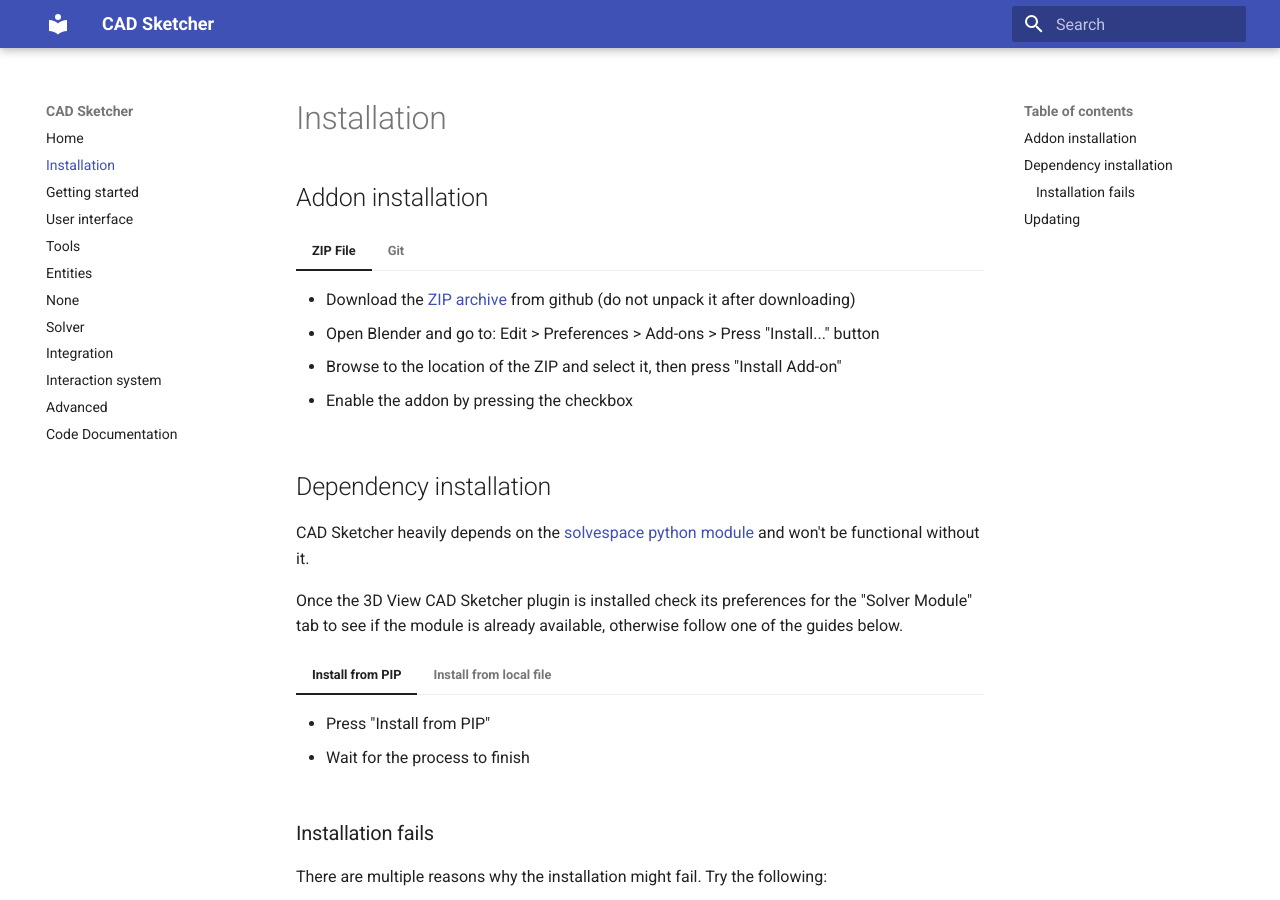
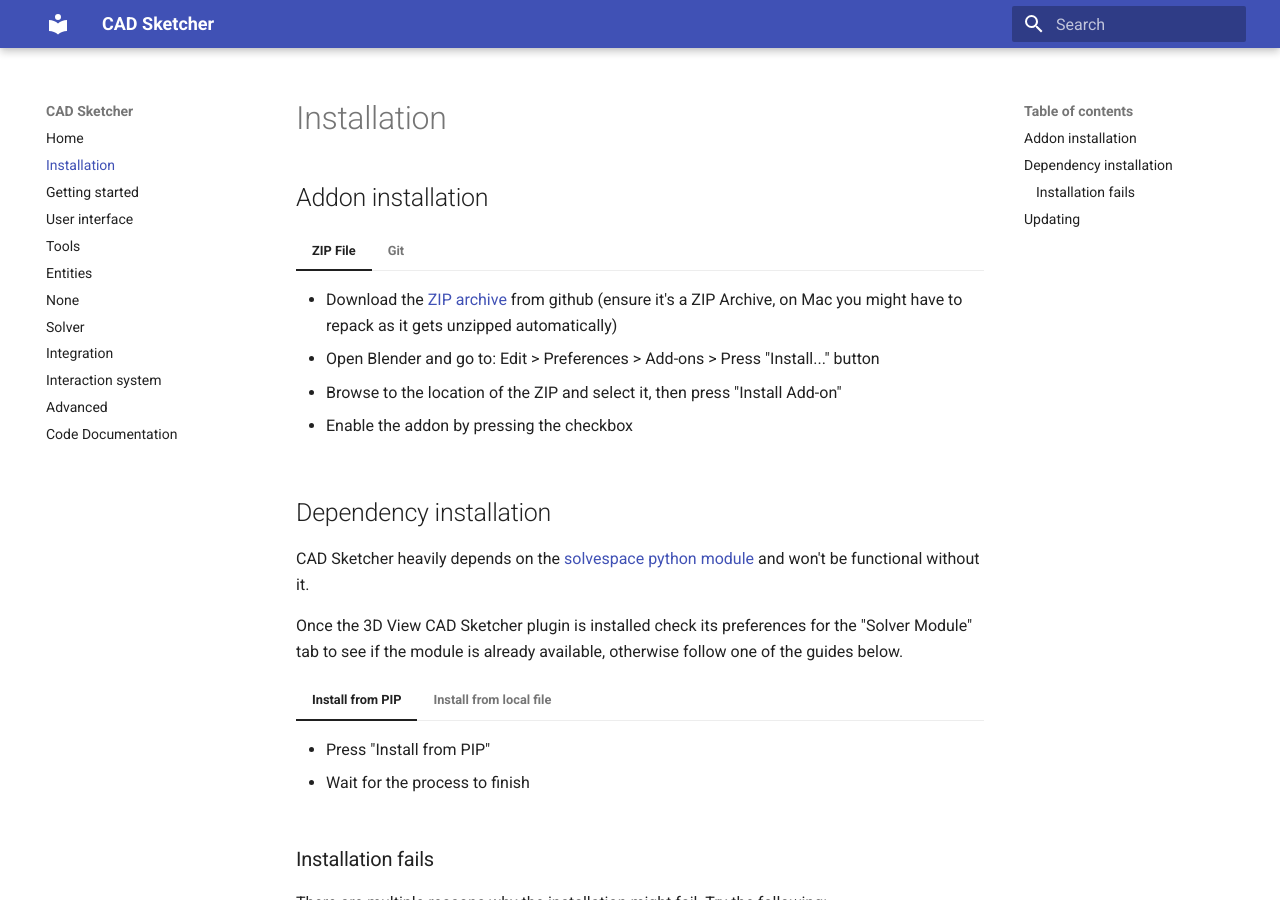
Before and after one commit to hlorus/CAD_Sketcher, an MkDocs documentation site: the page built from docs/installation.md, in a window 1280 px wide and 900 px high. Built offline with MkDocs 1.6.1 and Material for MkDocs 9.7.7, drawn with Linux system fonts in a browser that asks for light colours.

Commit message:
Extend addon installation guide for mac users

```diff
--- a/docs/installation.md
+++ b/docs/installation.md
@@ -1,6 +1,6 @@
 ## Addon installation
 === "ZIP File"
-    - Download the [ZIP archive](https://github.com/hlorus/CAD_Sketcher/archive/refs/heads/main.zip) from github (do not unpack it after downloading)
+    - Download the [ZIP archive](https://github.com/hlorus/CAD_Sketcher/archive/refs/heads/main.zip) from github (ensure it's a ZIP Archive, on Mac you might have to repack as it gets unzipped automatically)
     - Open Blender and go to: Edit > Preferences > Add-ons > Press "Install..." button
     - Browse to the location of the ZIP and select it, then press "Install Add-on"
     - Enable the addon by pressing the checkbox
```
